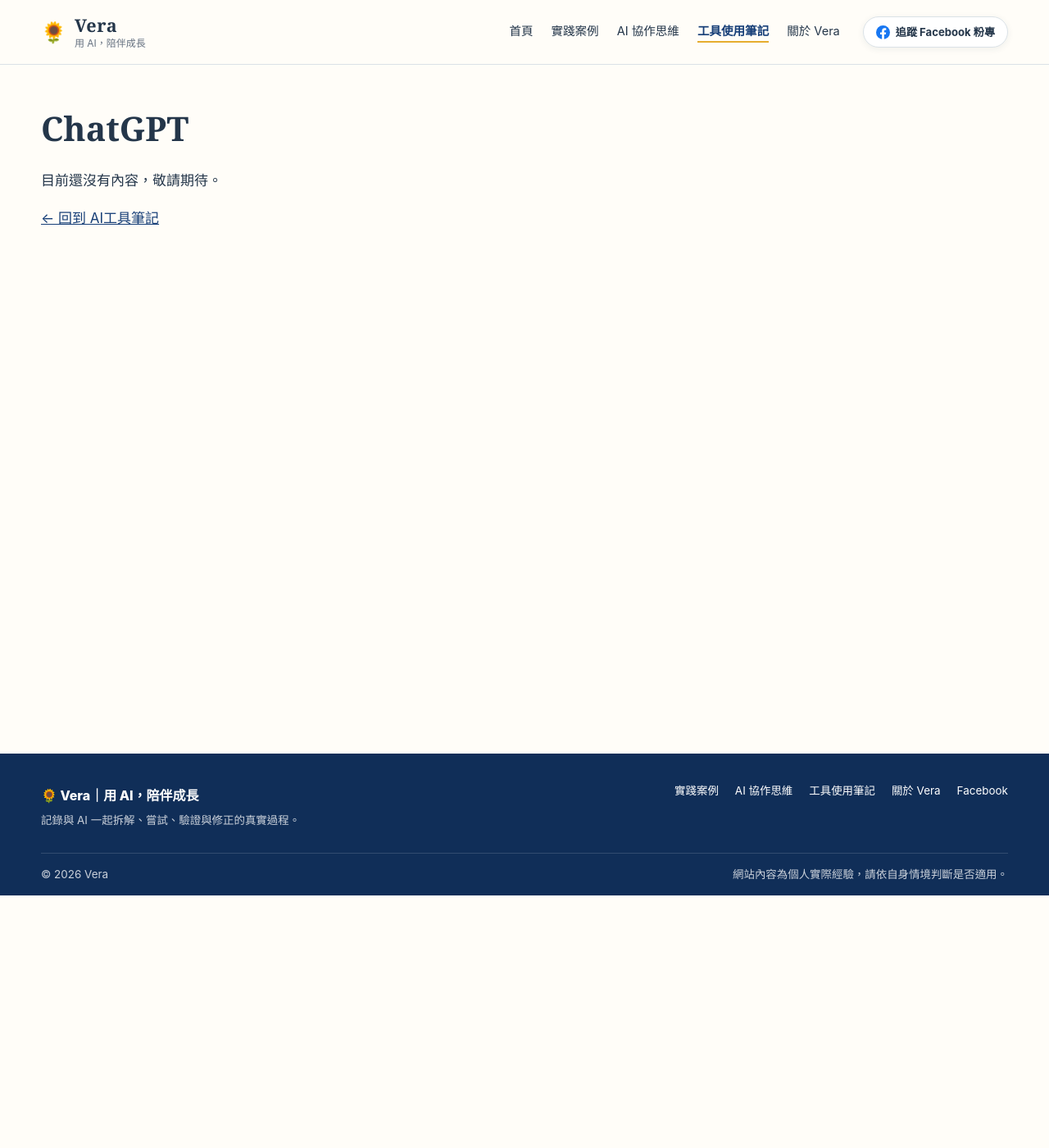
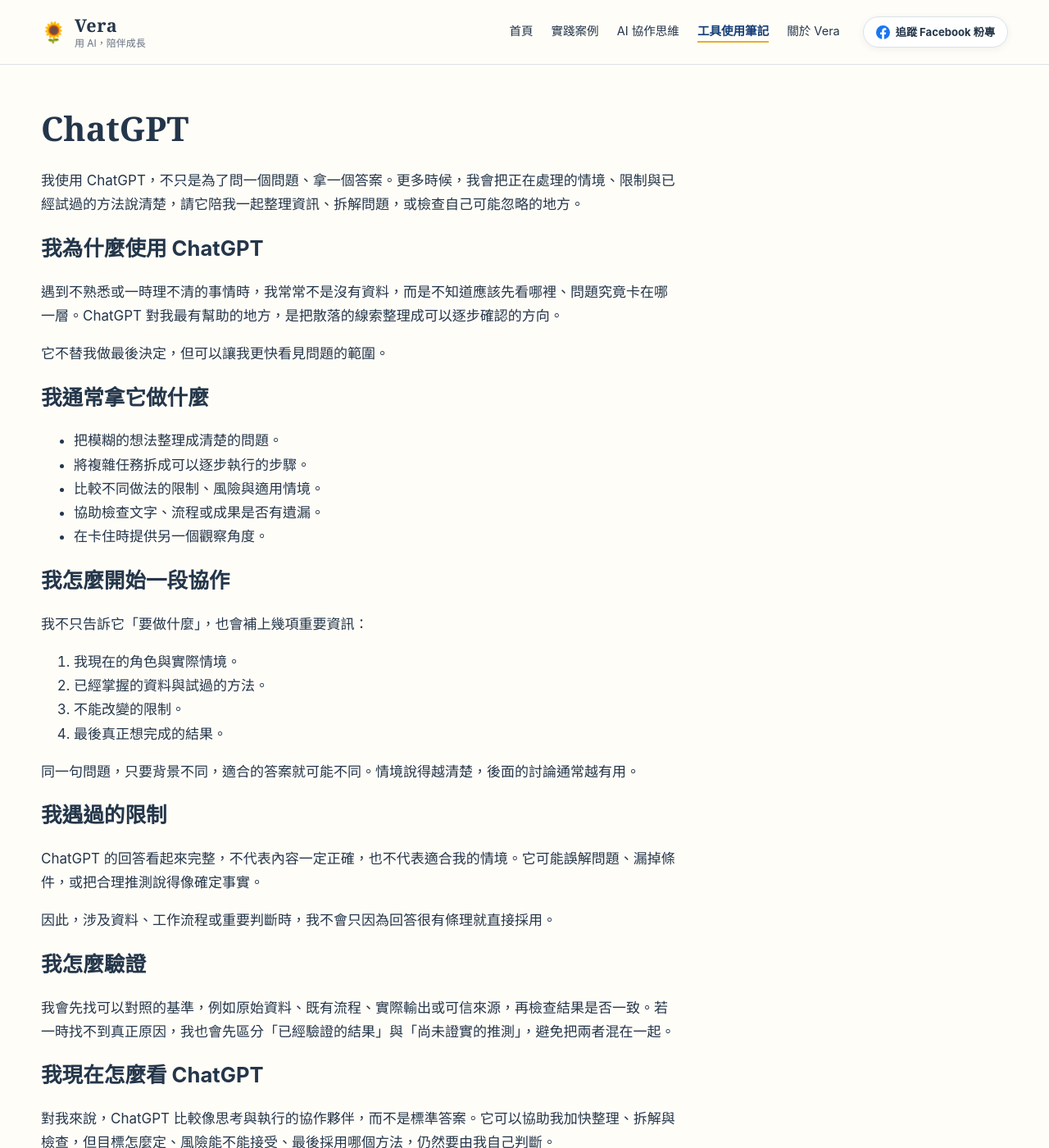
Before and after one commit to Vera-With-AI/Vera-With-AI.github.io, a Jekyll site: the page built from ai-tools-chatgpt.md, in a window 1280 px wide and 1400 px high. Shown: the whole window at 82% size. Built offline with Jekyll 4.4.1, drawn with Linux system fonts in a browser that asks for light colours; some of the changed text lies outside the part shown.

Commit message:
完成工具筆記並更新網站架構

```diff
--- a/_config.yml
+++ b/_config.yml
@@ -12,7 +12,7 @@ collections:
 
 markdown: kramdown
 
-css_version: 34
+css_version: 35
 
 exclude:
   - _templates
--- a/ai-tools-chatgpt.md
+++ b/ai-tools-chatgpt.md
@@ -6,6 +6,47 @@ accent: caramel
 description: "Vera 使用 ChatGPT 的心得與筆記，實際怎麼用、遇過什麼問題。"
 ---
 
-目前還沒有內容，敬請期待。
+我使用 ChatGPT，不只是為了問一個問題、拿一個答案。更多時候，我會把正在處理的情境、限制與已經試過的方法說清楚，請它陪我一起整理資訊、拆解問題，或檢查自己可能忽略的地方。
 
-[← 回到 AI工具筆記]({{ '/ai-tools/' | relative_url }})
+## 我為什麼使用 ChatGPT
+
+遇到不熟悉或一時理不清的事情時，我常常不是沒有資料，而是不知道應該先看哪裡、問題究竟卡在哪一層。ChatGPT 對我最有幫助的地方，是把散落的線索整理成可以逐步確認的方向。
+
+它不替我做最後決定，但可以讓我更快看見問題的範圍。
+
+## 我通常拿它做什麼
+
+- 把模糊的想法整理成清楚的問題。
+- 將複雜任務拆成可以逐步執行的步驟。
+- 比較不同做法的限制、風險與適用情境。
+- 協助檢查文字、流程或成果是否有遺漏。
+- 在卡住時提供另一個觀察角度。
+
+## 我怎麼開始一段協作
+
+我不只告訴它「要做什麼」，也會補上幾項重要資訊：
+
+1. 我現在的角色與實際情境。
+2. 已經掌握的資料與試過的方法。
+3. 不能改變的限制。
+4. 最後真正想完成的結果。
+
+同一句問題，只要背景不同，適合的答案就可能不同。情境說得越清楚，後面的討論通常越有用。
+
+## 我遇過的限制
+
+ChatGPT 的回答看起來完整，不代表內容一定正確，也不代表適合我的情境。它可能誤解問題、漏掉條件，或把合理推測說得像確定事實。
+
+因此，涉及資料、工作流程或重要判斷時，我不會只因為回答很有條理就直接採用。
+
+## 我怎麼驗證
+
+我會先找可以對照的基準，例如原始資料、既有流程、實際輸出或可信來源，再檢查結果是否一致。若一時找不到真正原因，我也會先區分「已經驗證的結果」與「尚未證實的推測」，避免把兩者混在一起。
+
+## 我現在怎麼看 ChatGPT
+
+對我來說，ChatGPT 比較像思考與執行的協作夥伴，而不是標準答案。它可以協助我加快整理、拆解與檢查，但目標怎麼定、風險能不能接受、最後採用哪個方法，仍然要由我自己判斷。
+
+[延伸閱讀：我的 AI 協作思維 →]({{ '/ai-thinking/' | relative_url }})
+
+[← 回到工具使用筆記]({{ '/ai-tools/' | relative_url }})
--- a/assets/css/style.css
+++ b/assets/css/style.css
@@ -14,7 +14,7 @@
 }
 
 * { box-sizing: border-box; }
-html { scroll-behavior: smooth; }
+html { scroll-behavior: smooth; overflow-x: clip; }
 body { margin: 0; background: var(--paper); color: var(--text); font-family: "Noto Sans TC", "Microsoft JhengHei", "PingFang TC", -apple-system, BlinkMacSystemFont, sans-serif; font-size: 17px; line-height: 1.72; }
 img { max-width: 100%; }
 a { color: var(--navy); }
@@ -78,7 +78,7 @@ h3 { font-size: 1.08rem; }
 .article-meta { display: flex; justify-content: space-between; gap: 12px; color: var(--muted); font-size: .75rem; font-weight: 700; }
 .article-meta span { color: var(--teal); }
 .mobile-link { display: none; margin-top: 24px; }
-.principles-section { display: grid; grid-template-columns: .85fr 1.15fr; gap: 56px; margin-inline: calc(50% - 50vw); padding-inline: max(24px, calc((100vw - 1180px) / 2)); color: #fff; background: var(--navy-deep); border: 0; }
+.principles-section { display: grid; grid-template-columns: .85fr 1.15fr; gap: 56px; width: 100vw; max-width: 100vw; margin-inline: calc(50% - 50vw); padding-inline: max(24px, calc((100vw - 1180px) / 2)); color: #fff; background: var(--navy-deep); border: 0; }
 .principles-section h2, .principles-section .eyebrow { color: #fff; }
 .principles-intro p:not(.eyebrow) { color: rgba(255,255,255,.8); }
 .principle-list { list-style: none; padding: 0; margin: 0; counter-reset: principles; }
```
Also changed, not shown: _docs/網站全景架構.md (added, +77 -0 lines), ai-tools-claude.md (+1 -0 lines), ai-tools-gemini.md (+1 -0 lines), ai-tools.md (+2 -1 lines).
